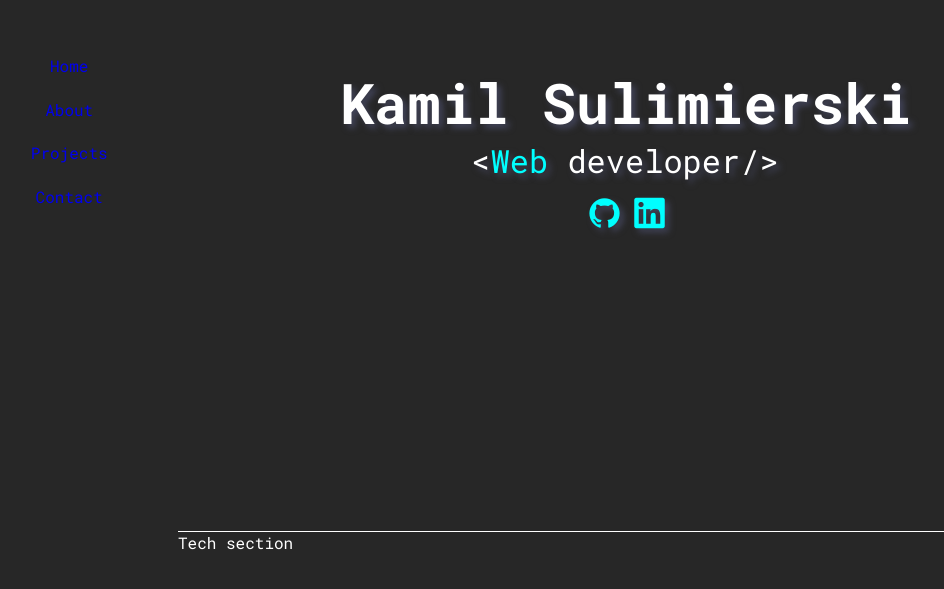
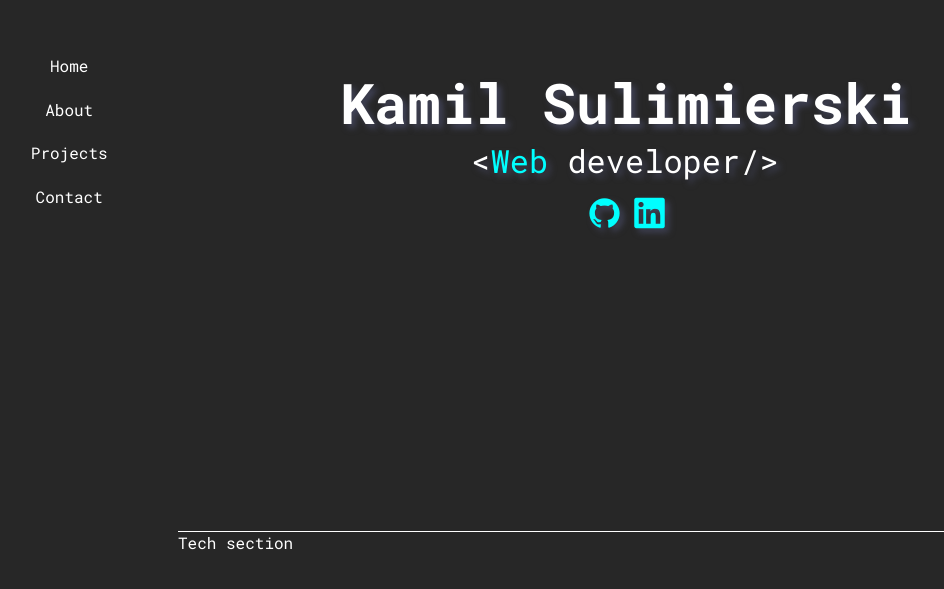
Before and after one commit to TerroR75/portfolio-page, a React (Vite) app: page / in a window 1280 px wide. Shown: the part 269-858 px from the top of the page, without its empty margins (14-958 px from the left). Built offline with nearby package versions, Linux system fonts and the light colour scheme.

Commit message:
Changed anchor links from default blue to white

```diff
--- a/src/styles/App.scss
+++ b/src/styles/App.scss
@@ -17,5 +17,8 @@
 }
 
 a:visited{
-    color: white;
+  color: white;
 }
+a:link{
+  color:white;
+}
```
